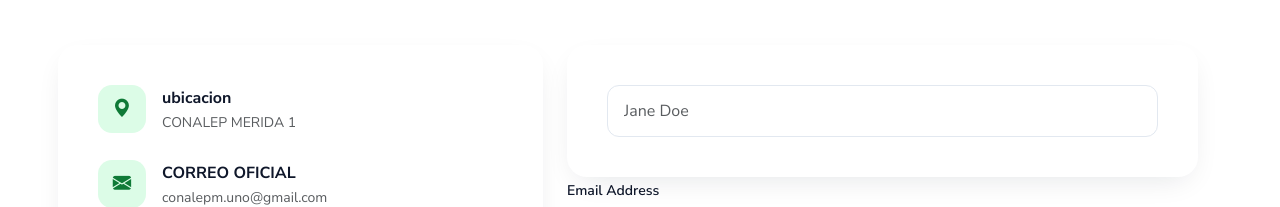
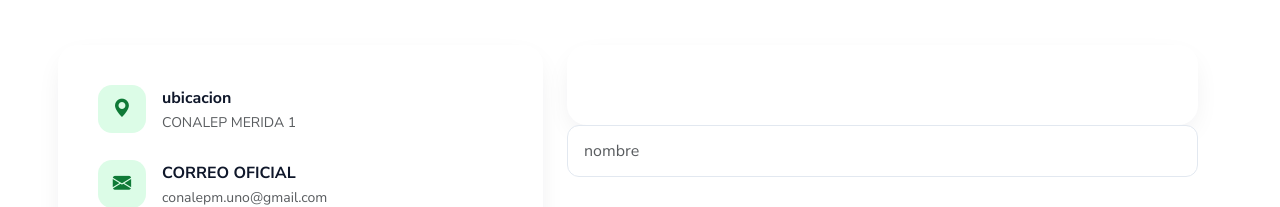
Before and after one commit to ConalepMI/herbaweb, a plain HTML site: page index.html in a window 1280 px wide. Shown: the part 6206-6413 px from the top of the page. Drawn offline with nearby package versions, Linux system fonts and the light colour scheme.

Commit message:
Update placeholder text for name input field

```diff
--- a/index.html
+++ b/index.html
@@ -513,7 +513,8 @@
   <input type="hidden" name="_captcha" value="false">
   <input type="hidden" name="_subject" value="Nuevo comentario HERBAWEB">
   <input type="hidden" name="_template" value="table">
-                <input type="text" class="form-control form-control-hw" id="cf-name" name="Nombre" placeholder="Jane Doe" required>
+        </div>
+                <input type="text" class="form-control form-control-hw" id="cf-name" name="Nombre" placeholder="nombre" required>
               </div>
               <div class="col-md-6">
                 <label class="form-label small fw-semibold" for="cf-email">Email Address</label>
```
